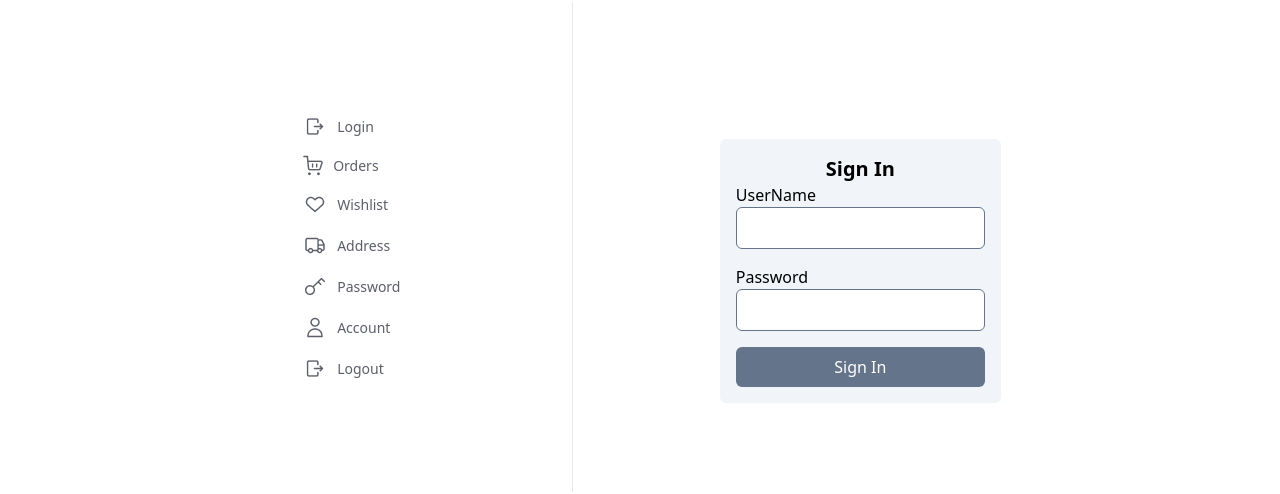
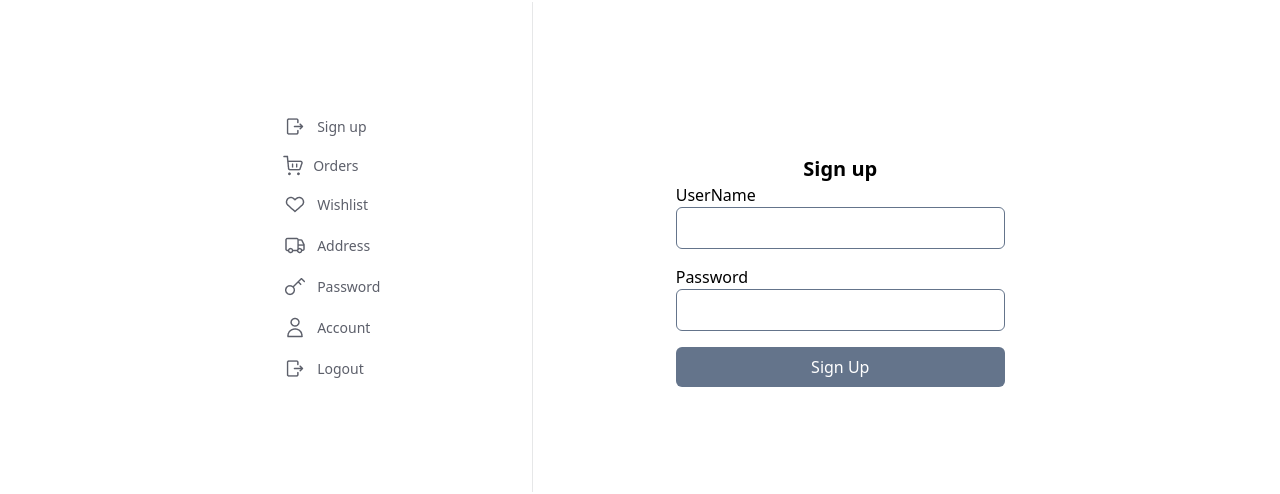
Before and after one commit to ketimetr123/final-procject, a React (Create React App) app: page /login in a window 1280 px wide. Shown: the part 374-868 px from the top of the page. Built offline with nearby package versions, Linux system fonts and the light colour scheme; no server answers.

Commit message:
adjusted listing fetch, and signin access token

```diff
--- a/src/pages/Listing.tsx
+++ b/src/pages/Listing.tsx
@@ -24,8 +24,6 @@ const Listing: React.FC = () => {
     console.log(page);
     navigate(`/Listing?page=${page}`);
     setCurrentPage(page);
-
-    products();
   }; // ფეიჯ ჩეინჯი რომ მოხდეს
 
   const handlePriceChange = (event: React.ChangeEvent<HTMLInputElement>) => {
@@ -35,10 +33,7 @@ const Listing: React.FC = () => {
 
   const products: any = async () => {
     try {
-      const res = await fetch(
-        `https://fakestoreapi.com/products?limit=9&offset=${currentPage}`
-      );
-
+      const res = await fetch(`https://fakestoreapi.com/products`);
       const data: any = await res.json();
       setApiData(data);
       console.log(data);
@@ -270,7 +265,7 @@ const Listing: React.FC = () => {
         </div>
         <Link to="/Products">
           <div className="grid grid-cols-3 gap-6">
-            {apiData.map((item: any) => (
+            {currentProducts.map((item: any) => (
               <ProductCard key={item.id} product={item} />
             ))}
           </div>
@@ -279,12 +274,12 @@ const Listing: React.FC = () => {
 
       <div className="flex w-fit justify-center mx-auto rounded-[4px] border-2 border-[#E9E9EB] p-[8px] gap-[8px]">
         <img src="/leftcrs.png" alt="" />
-        {Array.from({ length: 9 }, (_, index) => (
+        {Array.from({ length: totalPages }, (_, index) => (
           <button
             key={index + 1}
             onClick={() => handlePageChange(index + 1)}
             className={`mx-1 px-3 py-1 border rounded focus:bg-[#F6F6F6] ${
-              currentPage === index + 1
+              currentPage === index + 1 ? "bg-[#F6F6F6]" : ""
             }`}
           >
             {index + 1}
--- a/src/pages/Login.tsx
+++ b/src/pages/Login.tsx
@@ -9,6 +9,7 @@ const Login = () => {
   const [userName, setUserName] = useState("");
   const [password, setPassword] = useState("");
   const [isLoading, setIsLoading] = useState(false);
+
   const onSubmitForm = (e: any) => {
     e.preventDefault();
     setIsLoading(true);
@@ -26,7 +27,7 @@ const Login = () => {
       .then((res) => res.json())
       .then((json) => {
         Cookies.set("AccessToken", json.token);
-        setIsLoading(true);
+        setIsLoading(false);
         alert("You have logged in successfully");
       })
       .catch((err) => {
@@ -58,7 +59,7 @@ const Login = () => {
           <div className="max-w-[212px]">
             <Link to="/login">
               <button className="text-[#5C5F6A] w-full px-[24px] py-[8px] text-[14px] flex gap-[10px] items-center justify-end flex-row-reverse focus:bg-[#F6F6F6] focus:rounded-[8px] focus:px-[24px] focus:py-[8px]">
-                Login
+                Sign up
                 <img src="/Logout.png" alt="" />
               </button>
             </Link>
@@ -102,13 +103,11 @@ const Login = () => {
           </div>
           <div className="w-[1px] h-[490px] bg-[#E6E7E8]"></div>
           <div>
-            <div className="bg-slate-100 rounded-md p-4 mt-12">
-              <h1 className="text-center text-xl font-bold">Sign In</h1>
+            <div className="rounded-md p-4 mt-12">
+              <h1 className="text-center text-xl font-bold">Sign up</h1>
               <form onSubmit={onSubmitForm}>
                 <div className="mb-4">
-                  <label htmlFor="username" className="block">
-                    UserName
-                  </label>
+                  <label htmlFor="username">UserName</label>
                   <input
                     type="text"
                     onChange={onUserNameChange}
@@ -117,9 +116,7 @@ const Login = () => {
                 </div>
 
                 <div className="mb-4">
-                  <label htmlFor="password" className="block">
-                    Password
-                  </label>
+                  <label htmlFor="password">Password</label>
                   <input
                     type="password"
                     onChange={onPasswordChange}
@@ -131,7 +128,7 @@ const Login = () => {
                   type="submit"
                   className="w-full bg-slate-500 text-white p-2 rounded-md"
                 >
-                  {isLoading ? "Loading..." : "Sign In"}
+                  {isLoading ? "Loading..." : "Sign Up"}
                 </button>
               </form>
             </div>
```
